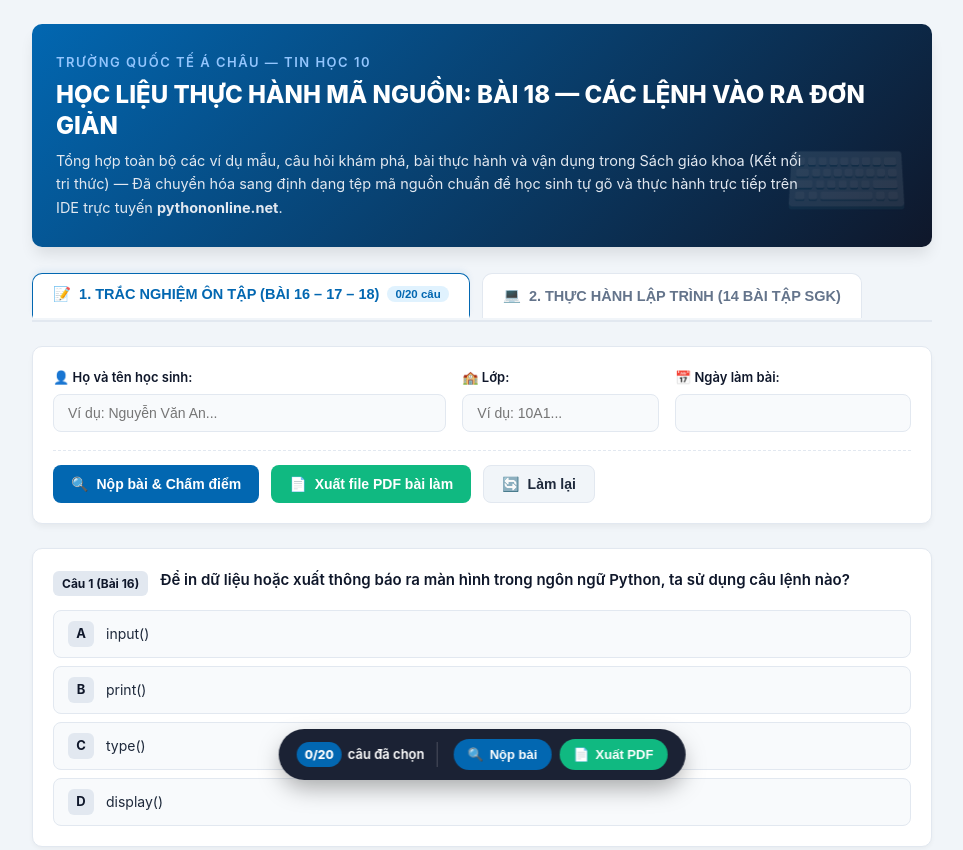
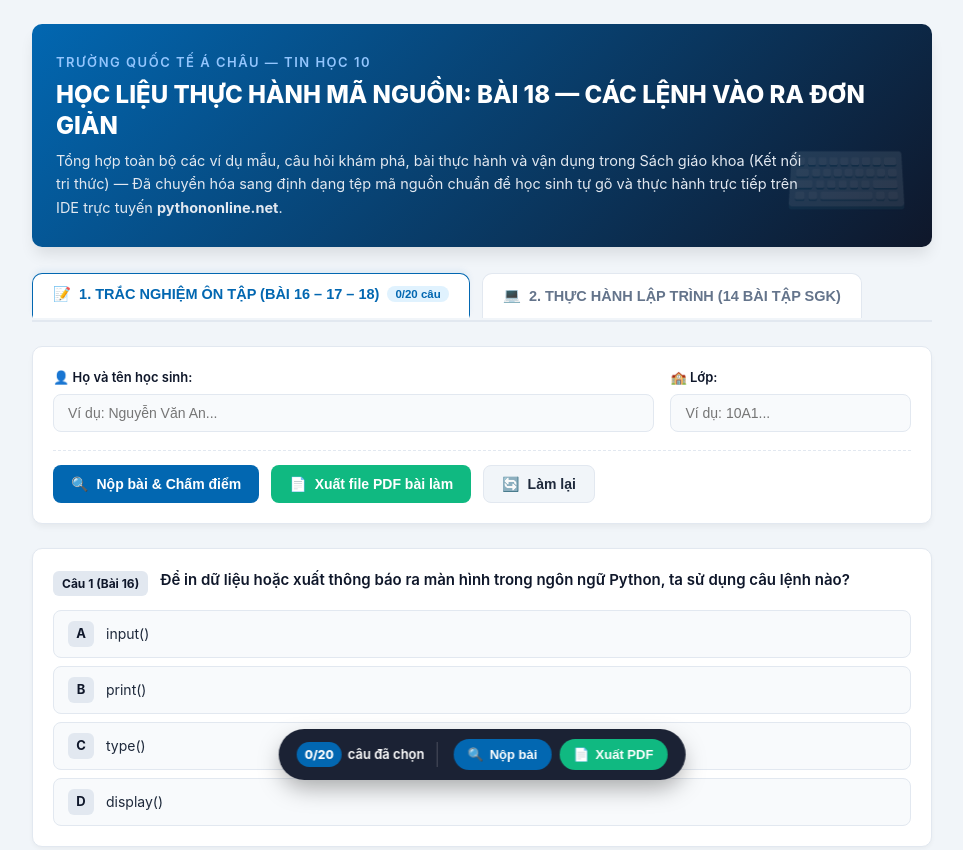
Before and after one commit to TGH-AHS/TinHoc10, a plain HTML site: page 03_Phieu_hoc_tap_PHT/Bai_18_Cac_lenh_vao_ra_don_gian/Noi_dung_thuc_hanh_LMS_Bai_18.html in a window 1280 px wide. Shown: the top 850 px of the page, without its empty margins (158-1121 px from the left). Drawn offline with Linux system fonts and the light colour scheme.

Commit message:
refactor(bai18): bo o nhap ngay lam bai, can doi layout thong tin hoc sinh

```diff
--- a/03_Phieu_hoc_tap_PHT/Bai_18_Cac_lenh_vao_ra_don_gian/Noi_dung_thuc_hanh_LMS_Bai_18.html
+++ b/03_Phieu_hoc_tap_PHT/Bai_18_Cac_lenh_vao_ra_don_gian/Noi_dung_thuc_hanh_LMS_Bai_18.html
@@ -400,7 +400,7 @@
 
     .student-info-grid {
       display: grid;
-      grid-template-columns: 2fr 1fr 1.2fr;
+      grid-template-columns: 3fr 1.2fr;
       gap: 16px;
       margin-bottom: 18px;
     }
@@ -1074,10 +1074,7 @@
           <label for="student-class">🏫 Lớp:</label>
           <input type="text" id="student-class" placeholder="Ví dụ: 10A1..." autocomplete="off">
         </div>
-        <div class="input-group">
-          <label for="student-date">📅 Ngày làm bài:</label>
-          <input type="text" id="student-date" readonly value="">
-        </div>
+
       </div>
 
       <div class="quiz-actions-toolbar">
@@ -2730,7 +2727,7 @@ Diện tích tam giác là: 6.0</div>
 
     const studentName = document.getElementById('student-name').value.trim();
     const studentClass = document.getElementById('student-class').value.trim();
-    const studentDate = document.getElementById('student-date').value || new Date().toLocaleDateString('vi-VN');
+    const studentDate = new Date().toLocaleDateString('vi-VN');
 
     // Điền thông tin vào khung in ấn
     document.getElementById('print-student-name').textContent = studentName;
```
